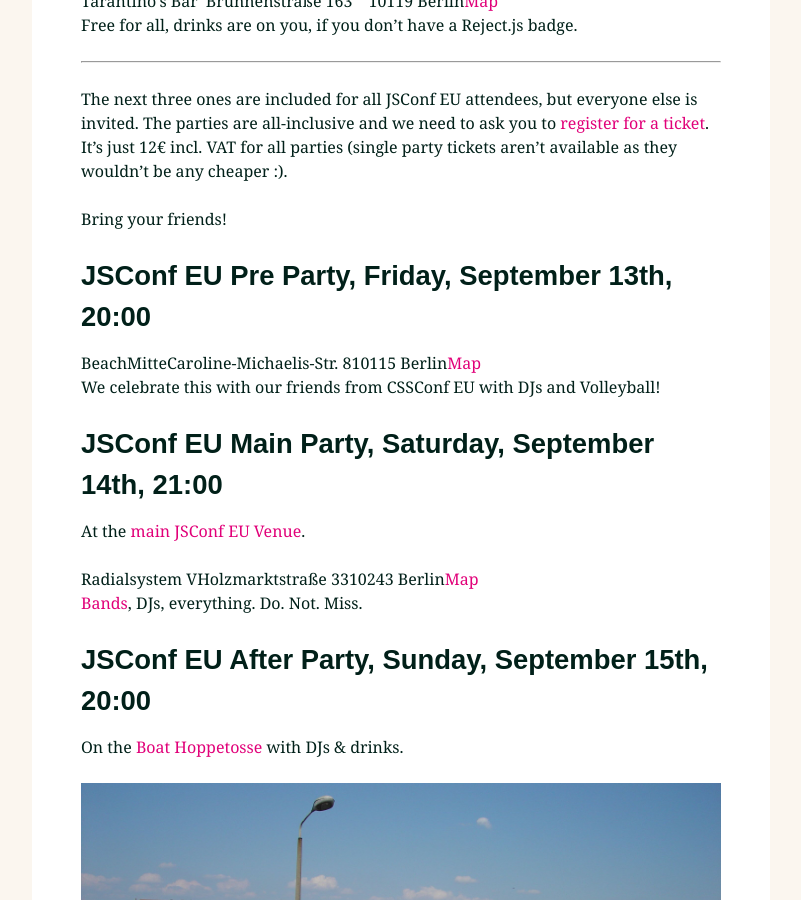
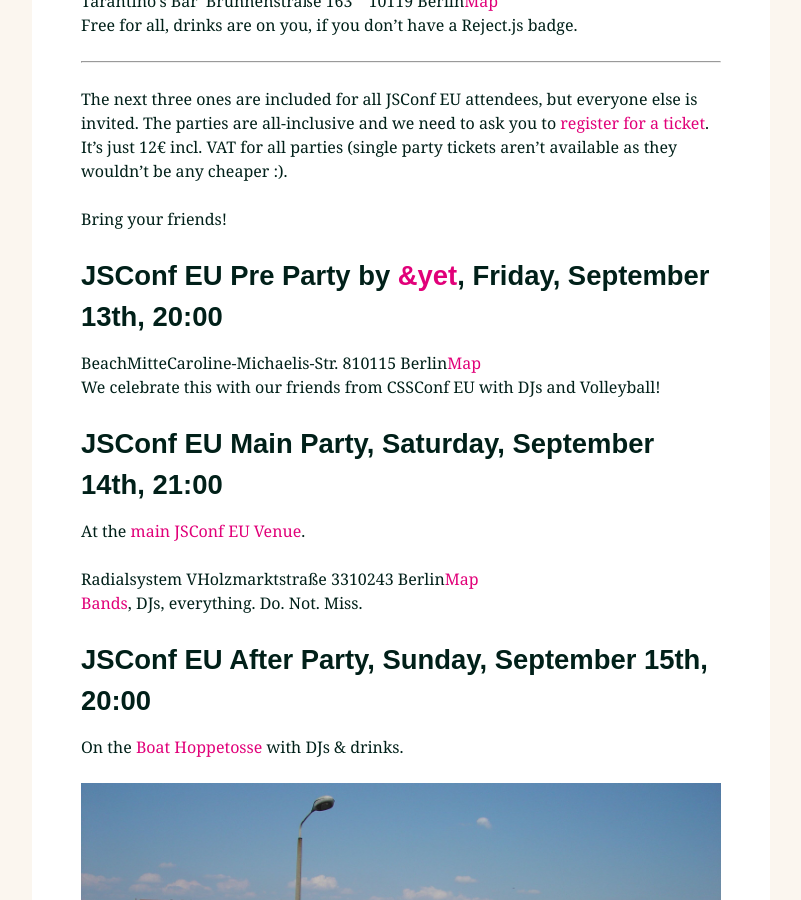
Before and after one commit to jsconf/2013.jsconf.eu, a Jekyll site: the page built from _posts/2013-09-10-festivities.md, in a window 1280 px wide and 900 px high, scrolled down 1121 px. Shown: the whole window, without its empty margins (239-1040 px from the left). Built offline with Jekyll 4.4.1, drawn with Linux system fonts in a browser that asks for light colours; nearby versions of some CDN libraries; comment, search, counter and statistics services are not loaded.

Commit message:
add &yet

```diff
--- a/_posts/2013-09-10-festivities.md
+++ b/_posts/2013-09-10-festivities.md
@@ -28,7 +28,7 @@
 Bring your friends!
 
 
-### JSConf EU Pre Party, Friday, September 13th, 20:00
+### JSConf EU Pre Party by [&yet](http://andyet.com), Friday, September 13th, 20:00
 
 BeachMitte | Caroline-Michaelis-Str. 8 | 10115 Berlin | [Map](https://www.google.com/maps/preview#!q=BeachMitte&data=!4m22!1m9!4m8!1m3!1d4136!2d13.4286932!3d52.5105422!3m2!1i1278!2i1308!4f13.1!5m11!1m10!1sBeachMitte!4m8!1m3!1d4136!2d13.4286932!3d52.5105422!3m2!1i1278!2i1308!4f13.1)
 
```
